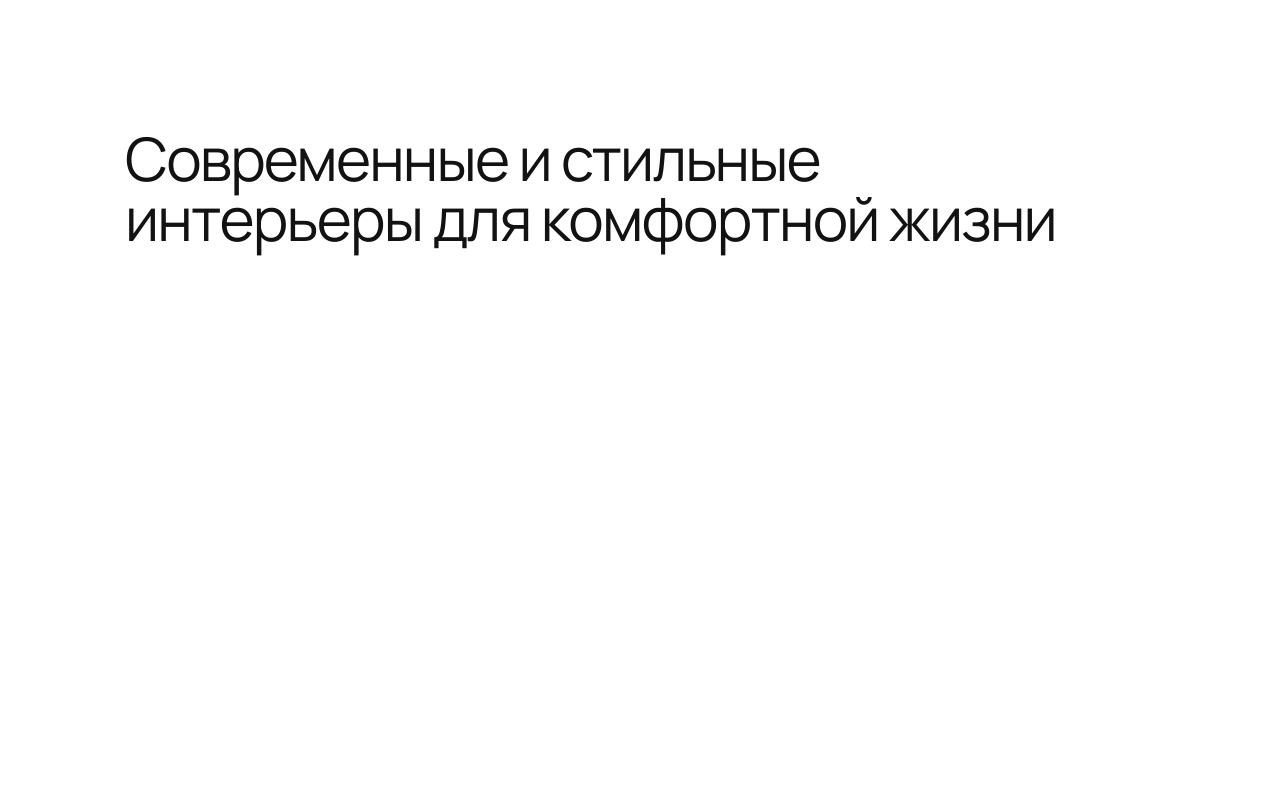
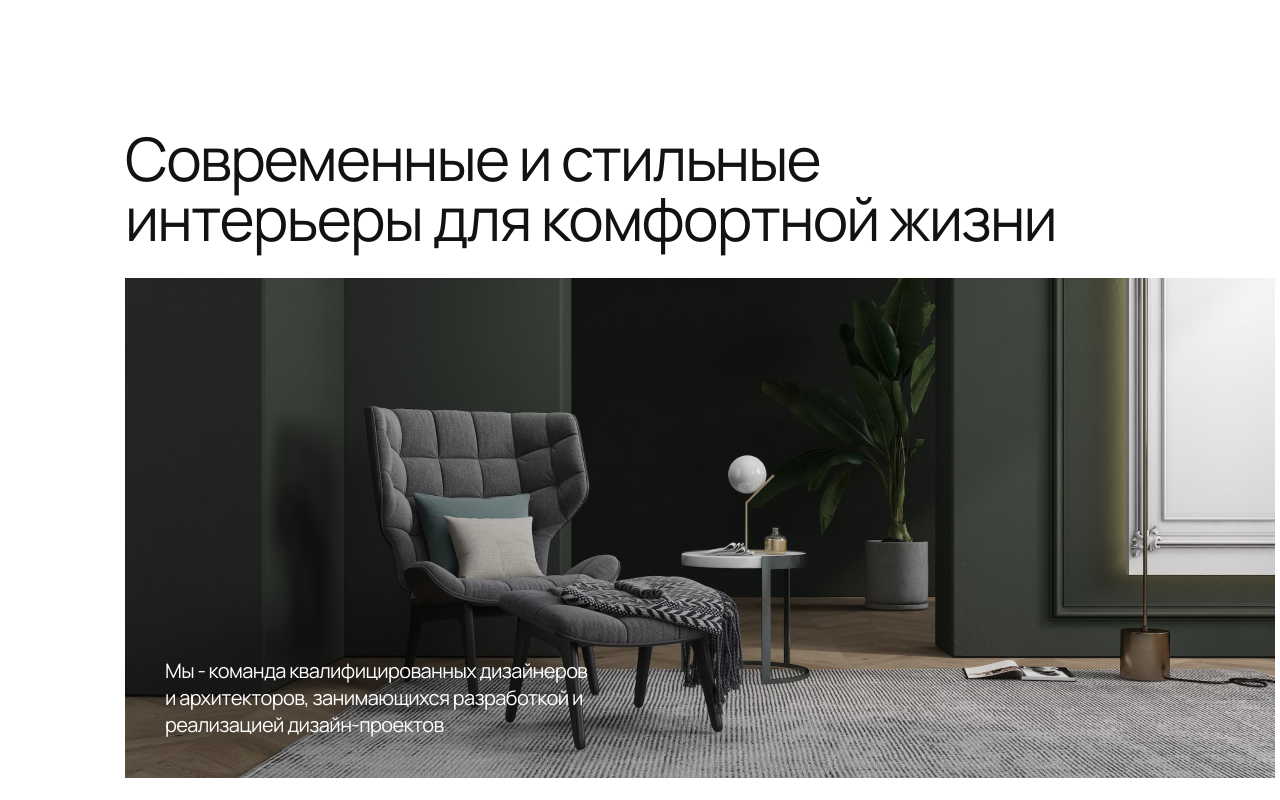
Before and after one commit to Snoop41k/module1, a plain HTML site: page index.html in a window 1280 px wide. Shown: the top 800 px of the page. Drawn offline with Linux system fonts and the light colour scheme.

Commit message:
style.css

```diff
--- a/style.css
+++ b/style.css
@@ -25,7 +25,7 @@ padding-top:379px;padding-left:40px;
 }
 
 .img-body{
-background-image: url(../resources/izo1.png);
+background-image: url(izo1.png);
 background-repeat: no-repeat;
 margin-left: 125px;
 width: 1150px;
```
